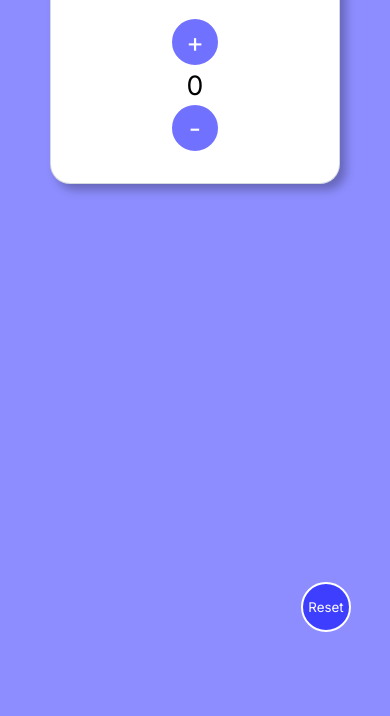
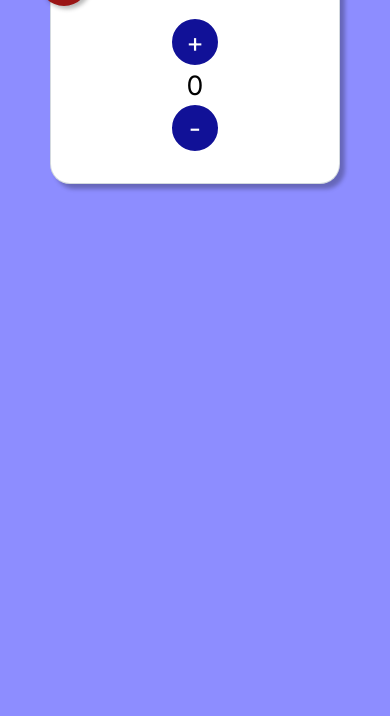
Before and after one commit to mateusaraujos/contador, a plain HTML site: page index.html in a window 390 px wide. Shown: the part 128-844 px from the top of the page. Drawn offline with Linux system fonts and the light colour scheme.

Commit message:
finalizado com a alteração de alguns requisitos de cores e estilos

```diff
--- a/assets/css/style.css
+++ b/assets/css/style.css
@@ -26,7 +26,7 @@ body {
     background-color: white;
     border: 1px solid rgba(119, 136, 153, 0.323);
     border-radius: 20px;
-    box-shadow: 6px 6px 10px 0 rgba(0, 0, 0, 0.276);
+    box-shadow: 5px 5px 4px 0 rgba(0, 0, 0, 0.276);
 }
 
 #title {
@@ -51,15 +51,15 @@ body {
     width: 50px;
     height: 50px;
     border-radius: 50%;
-    background-color: rgba(0, 0, 255, 0.555);
+    background-color: rgb(17, 17, 151);
     color: white;
     border-color: white;
     border-style: double;
     cursor: pointer;
 }
 
-.counter .btn:hover, #reset:hover {
-    background-color: rgba(0, 0, 255, 0.448);
+.counter .btn:hover {
+    background-color: rgb(0, 0, 255);
 }
 
 .btn .value {
@@ -74,9 +74,18 @@ body {
 }
 
 #reset {
-    position: absolute;
+    position: fixed;
     right: 10vw;
     bottom: 10vh;
+    font-weight: 700;
+    background-color: rgb(154, 21, 21);
+    color: white;
+    border: transparent;
+    box-shadow: 3px 3px 4px 0 rgba(0, 0, 0, 0.276);
+}
+
+#reset:hover {
+    background-color: rgb(231, 16, 16);
 }
 
 @media (max-width:500px) {
@@ -102,4 +111,15 @@ body {
         margin: -7px 0;
         line-height: 50px;
     }
+
+    #reset {
+        left: 10vw;
+        top: 10vh;
+    }
 }
+
+@media (max-width:290px) {
+    .center-container, #reset {
+        transform: scale(0.8);
+    }
+}
```
